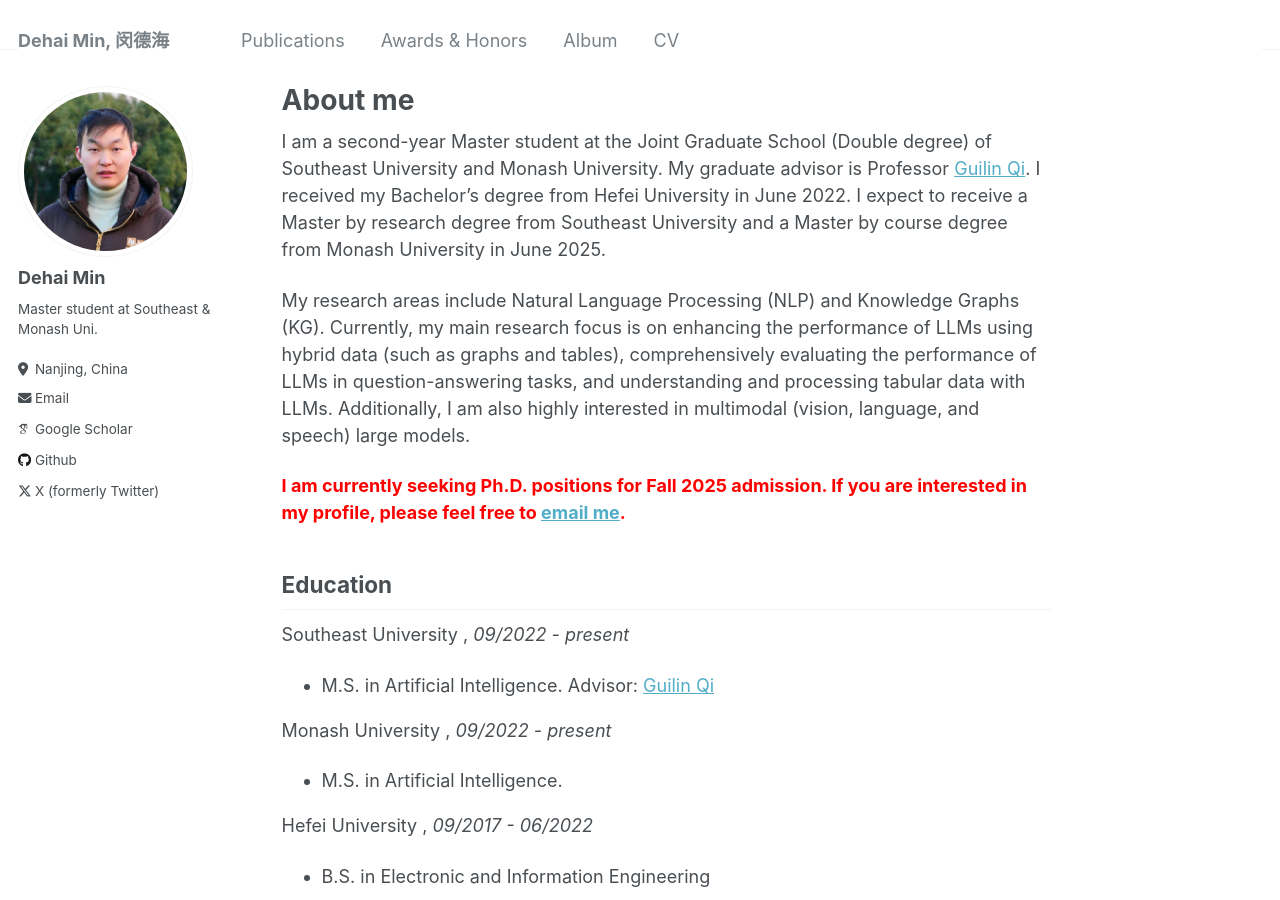
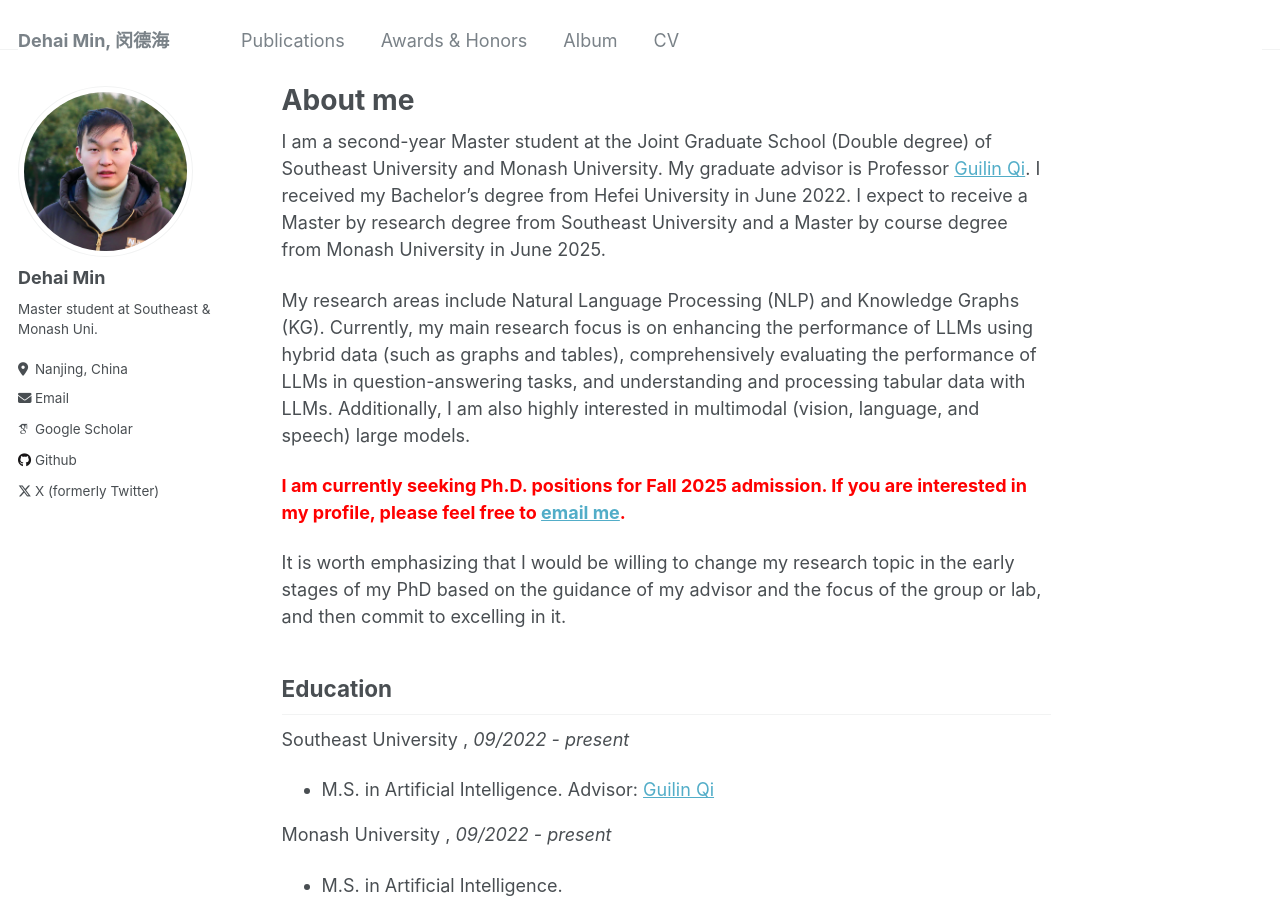
Before and after one commit to ZhishanQ/ZhishanQ.github.io, a Jekyll site: the page built from _pages/about.md, in a window 1280 px wide and 900 px high. Built offline with Jekyll 4.4.1, drawn with Linux system fonts in a browser that asks for light colours; some web fonts are replaced.

Commit message:
Update about.md

```diff
--- a/_pages/about.md
+++ b/_pages/about.md
@@ -14,6 +14,7 @@ My research areas include Natural Language Processing (NLP) and Knowledge Graphs
 
 <span style="color:red">**I am currently seeking Ph.D. positions for Fall 2025 admission. If you are interested in my profile, please feel free to [email me](mailto:dmin0007@student.monash.edu).**</span>
 
+It is worth emphasizing that I would be willing to change my research topic in the early stages of my PhD based on the guidance of my advisor and the focus of the group or lab, and then commit to excelling in it.
 
 ## Education
 
```
